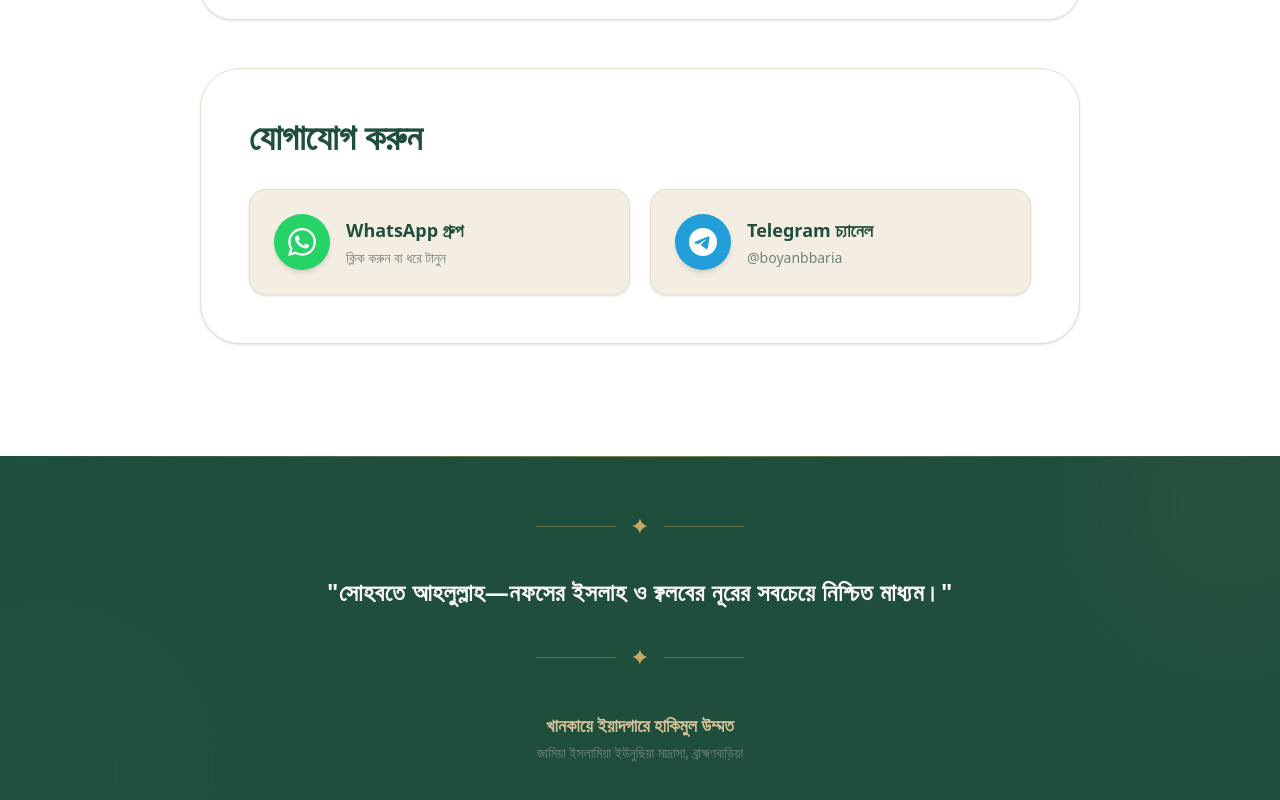
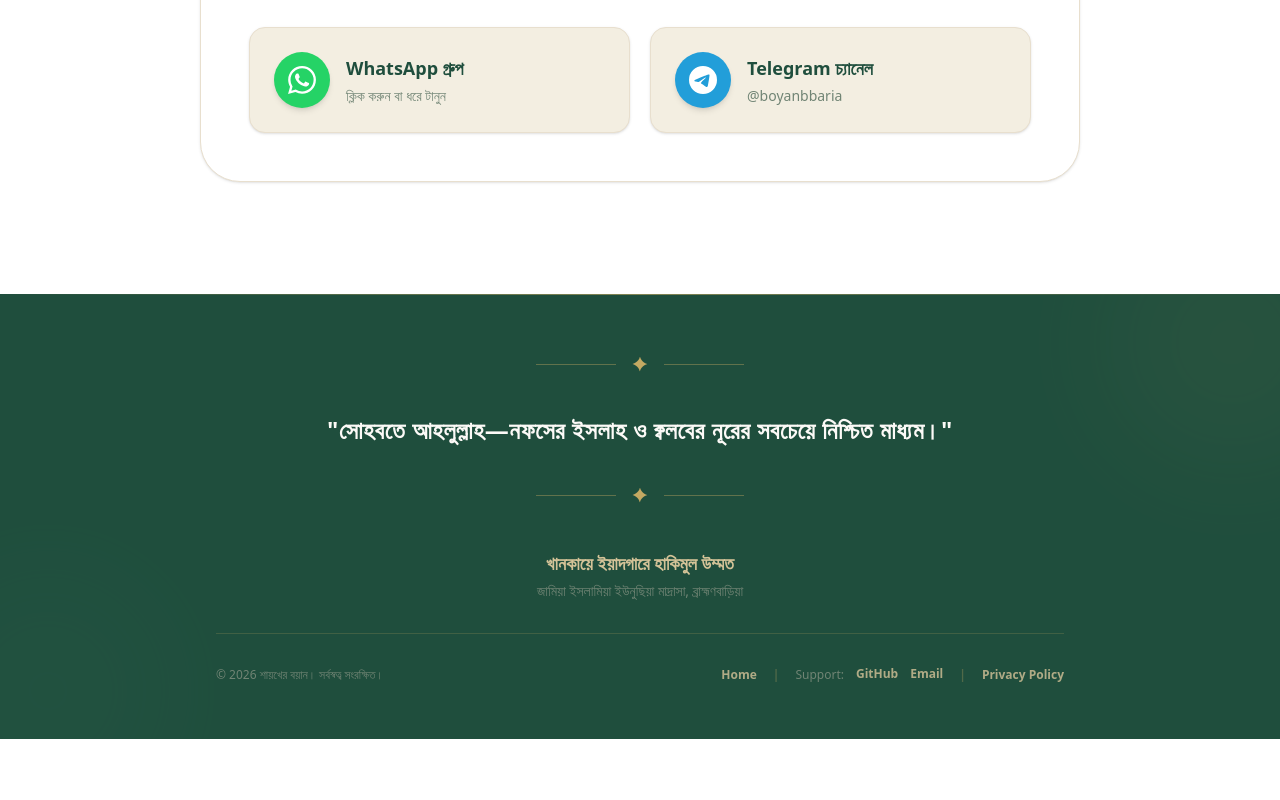
Before and after one commit to opin-novice/khanqaye-yadgare-hakimul-ummat, a Next.js app in the folder website/: page / in a window 1280 px wide. Shown: the part 2175-2975 px from the top of the page. After the commit the page ends 2914 px from the top, so only its background shows below. Built offline with nearby package versions, Linux system fonts and the light colour scheme; no server answers.

Commit message:
Add Footer links and Spiritual Privacy Policy

```diff
--- a/website/app/page.js
+++ b/website/app/page.js
@@ -108,12 +108,6 @@ export default async function Home() {
         </section>
       </ScrollReveal>
 
-      {/* Schedule and Map */}
-      <ScrollReveal>
-        <section className="max-w-4xl mx-auto px-2">
-          <ScheduleAndMap />
-        </section>
-      </ScrollReveal>
 
       {/* Contact Us */}
       <ScrollReveal>
--- /dev/null
+++ b/website/app/privacy/page.js
@@ -0,0 +1,63 @@
+import ScrollReveal from "@/components/ScrollReveal";
+
+export const metadata = {
+  title: "Privacy Policy | শায়খের বয়ান",
+  description: "Privacy and Data Protection at Khanqaye Yadgare Hakimul Ummat.",
+};
+
+export default function PrivacyPage() {
+  return (
+    <div className="max-w-4xl mx-auto px-4 py-12 md:py-20 animate-fade-up">
+      <ScrollReveal>
+        <div className="bg-[#1f4e3d] text-[#fcfaf7] p-10 md:p-16 rounded-[3rem] shadow-2xl relative overflow-hidden mb-12">
+          <div className="absolute top-0 right-0 w-96 h-96 bg-[#c4a962] rounded-full opacity-20 blur-3xl -mr-24 -mt-24"></div>
+          <h1 className="text-4xl md:text-5xl font-extrabold mb-6 relative z-10">Privacy Policy</h1>
+          <p className="text-[#d4c398] text-xl md:text-2xl font-medium relative z-10 leading-relaxed">
+            Framing Data Privacy as an **Amanah** (Sacred Trust)
+            in the service of **Sadqaye Jariya**.
+          </p>
+        </div>
+      </ScrollReveal>
+
+      <div className="space-y-12 text-[#2c3e30] leading-relaxed">
+        <section className="space-y-4">
+          <h2 className="text-2xl font-extrabold text-[#1f4e3d] border-l-4 border-[#c4a962] pl-4">1. Our Commitment (Amanah)</h2>
+          <p className="text-lg">
+            At <strong>Khanqaye Yadgare Hakimul Ummat</strong>, we consider your privacy a sacred trust (Amanah). Our website is designed as a platform for <strong>Sadqaye Jariya</strong> (on-going charity), dedicated to spreading spiritual wisdom and the teachings of Islam without commercial interest.
+          </p>
+        </section>
+
+        <section className="space-y-4">
+          <h2 className="text-2xl font-extrabold text-[#1f4e3d] border-l-4 border-[#c4a962] pl-4">2. Data Collection</h2>
+          <p className="text-lg">
+            We do not require any personal registration, login, or account creation to access our Bayans, Fatwas, or Kitabs. We do not track individuals or use cookies to profile your personal behavior. Any technical logs required for website performance are treated as temporary and are never sold or shared.
+          </p>
+        </section>
+
+        <section className="space-y-4">
+          <h2 className="text-2xl font-extrabold text-[#1f4e3d] border-l-4 border-[#c4a962] pl-4">3. Content & Sharing (Islamic Free Share)</h2>
+          <p className="text-lg">
+            Our content is provided for the sake of Allah. We encourage the sharing of these spiritual resources (Malfuzat, Bayans) for the purpose of Dawah and self-rectification. All we ask is that the content is shared in its original, unedited form to maintain the integrity of the teachings.
+          </p>
+        </section>
+
+        <section className="space-y-4">
+          <h2 className="text-2xl font-extrabold text-[#1f4e3d] border-l-4 border-[#c4a962] pl-4">4. Support & Transparency</h2>
+          <p className="text-lg">
+            This platform is maintained as a voluntary effort. If you have any concerns regarding how your interaction with this site is handled, or if you find any discrepancies, please reach out directly via the support links provided in our footer.
+          </p>
+        </section>
+
+        <section className="bg-[#fcfaf7] p-8 rounded-3xl border border-[#e8dfce] italic text-[#708474]">
+          <p>
+            "O you who have believed, do not betray Allah and the Messenger or betray your trusts while you know [the consequence]." — Surah Al-Anfal [8:27]
+          </p>
+        </section>
+
+        <div className="text-center pt-8">
+          <p className="text-sm font-bold text-[#8c7435]">Last Updated: Ramadan 1447 / March 2026</p>
+        </div>
+      </div>
+    </div>
+  );
+}
--- a/website/components/Footer.js
+++ b/website/components/Footer.js
@@ -1,3 +1,5 @@
+import Link from "next/link";
+
 export default function Footer() {
   return (
     <footer className="bg-[#1f4e3d] mt-16 relative overflow-hidden">
@@ -26,9 +28,27 @@ export default function Footer() {
 
         {/* Khanqah name */}
         <p className="text-[#d4c398] font-bold text-lg mb-1">খানকায়ে ইয়াদগারে হাকিমুল উম্মত</p>
-        <p className="text-[#708474] text-sm font-medium">
+        <p className="text-[#708474] text-sm font-medium mb-8">
           জামিয়া ইসলামিয়া ইউনুছিয়া মাদ্রাসা, ব্রাহ্মণবাড়িয়া
         </p>
+
+        {/* Bottom Links */}
+        <div className="pt-8 border-t border-[#c4a962]/20 flex flex-col md:flex-row justify-between items-center gap-6">
+          <p className="text-[#708474] text-xs font-medium">
+            © {new Date().getFullYear()} শায়খের বয়ান। সর্বস্বত্ব সংরক্ষিত।
+          </p>
+          <div className="flex items-center gap-4 text-xs font-bold text-[#d4c398]/80">
+            <Link href="/" className="hover:text-[#fcfaf7] transition-colors">Home</Link>
+            <span className="text-[#c4a962]/30">|</span>
+            <div className="flex gap-3 items-center">
+              <span className="text-[#708474] font-medium">Support:</span>
+              <a href="https://github.com/opin-novice" target="_blank" rel="noopener noreferrer" className="hover:text-[#fcfaf7] transition-colors border-b border-transparent hover:border-[#fcfaf7]">GitHub</a>
+              <a href="mailto:sayedashraf.opin@gmail.com" className="hover:text-[#fcfaf7] transition-colors border-b border-transparent hover:border-[#fcfaf7]">Email</a>
+            </div>
+            <span className="text-[#c4a962]/30">|</span>
+            <Link href="/privacy" className="hover:text-[#fcfaf7] transition-colors">Privacy Policy</Link>
+          </div>
+        </div>
       </div>
     </footer>
   );
```
